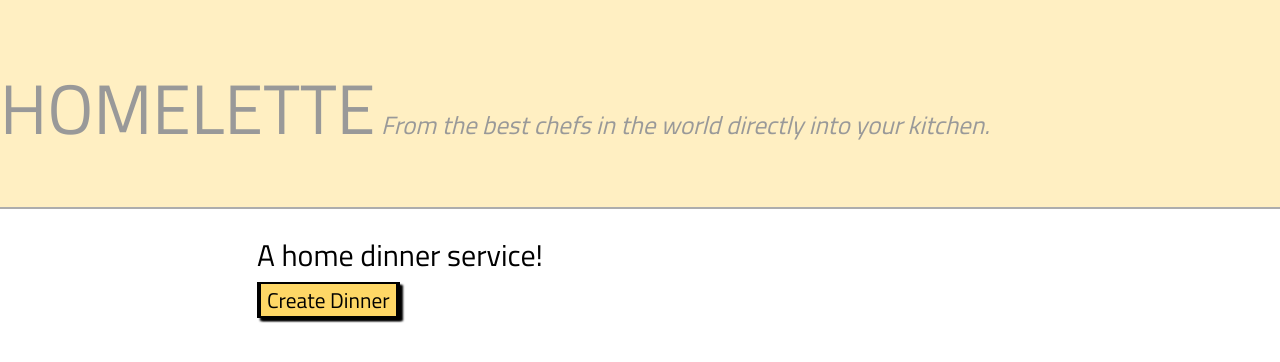
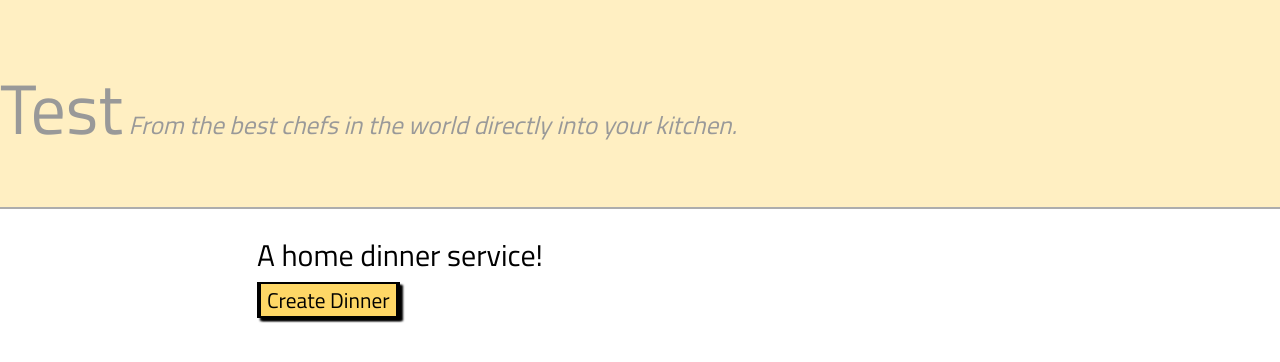
Before and after one commit to emmaklint/iprog-lab4, a plain HTML site: page index.html in a window 1280 px wide. Drawn offline with nearby package versions, Linux system fonts and the light colour scheme; grey boxes are pictures that could not be loaded.

Commit message:
Testar SourceTree

```diff
--- a/index.html
+++ b/index.html
@@ -14,7 +14,7 @@
   </head>
   <body>
     <div class="page-title">
-      <h1>HOMELETTE<small> From the best chefs in the world directly into your kitchen.</small></h1>
+      <h1>Test<small> From the best chefs in the world directly into your kitchen.</small></h1>
     </div>
 
     <div class="row">
```
